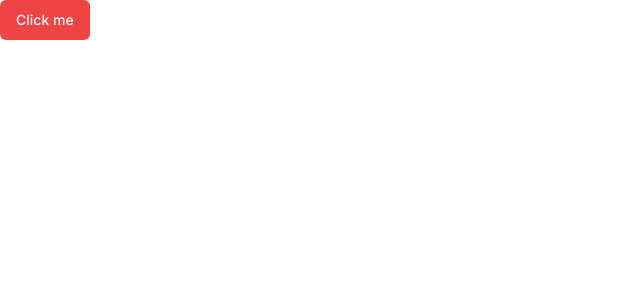
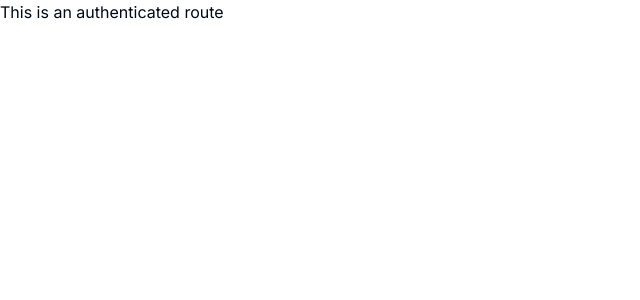
Before and after one commit to jacob-gilbert/FinanceApp, a Next.js app in the folder pocket-finance/: page / in a window 1280 px wide. Shown: the top 300 px of the page, without its empty margins (0-640 px from the left). Built offline with nearby package versions, Linux system fonts and the light colour scheme.

Commit message:
changed location

```diff
--- /dev/null
+++ b/pocket-finance/app/(dashboard)/page.tsx
@@ -0,0 +1,7 @@
+export default function Home() {
+  return (
+    <p>
+      This is an authenticated route
+    </p>
+  )
+}
--- a/pocket-finance/app/page.tsx
+++ /dev/null
@@ -1,9 +0,0 @@
-import { Button } from "@/components/ui/button";
-
-export default function Home() {
-  return (
-    <Button variant={"destructive"}>
-      Click me
-    </Button>
-  )
-}
```
